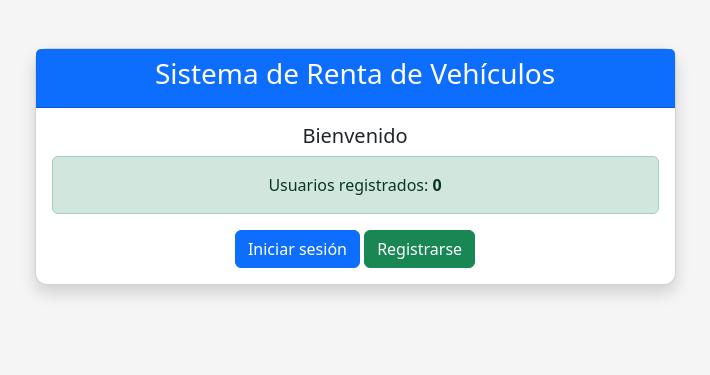
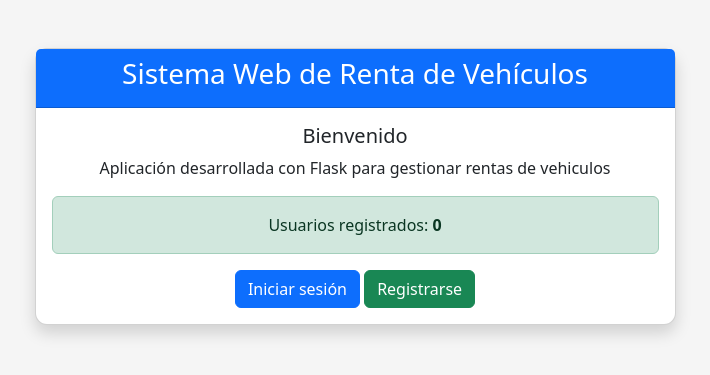
Before and after one commit to josephx69/proyecto-flask, a Flask app: page / in a window 1280 px wide. Shown: the part 56-431 px from the top of the page, without its empty margins (285-995 px from the left). Run offline with Flask 3, Linux system fonts and the light colour scheme; data that the repository does not hold is empty.

Commit message:
Actualiza la página principal y agrega README

```diff
--- a/templates/acceso/index.html
+++ b/templates/acceso/index.html
@@ -5,10 +5,11 @@
     <div class="col-md-7">
         <div class="card shadow">
             <div class="card-header bg-primary text-white">
-                <h3 class="text-center">Sistema de Renta de Vehículos</h3>
+                <h3 class="text-center">Sistema Web de Renta de Vehículos</h3>
             </div>
             <div class="card-body text-center">
                 <h5>Bienvenido</h5>
+                <p>Aplicación desarrollada con Flask para gestionar rentas de vehiculos</p>
                 <div class="alert alert-success">
                     Usuarios registrados: <strong>{{ total_usuarios }}</strong>
                 </div>
```
Also changed, not shown: readme.md (added).
